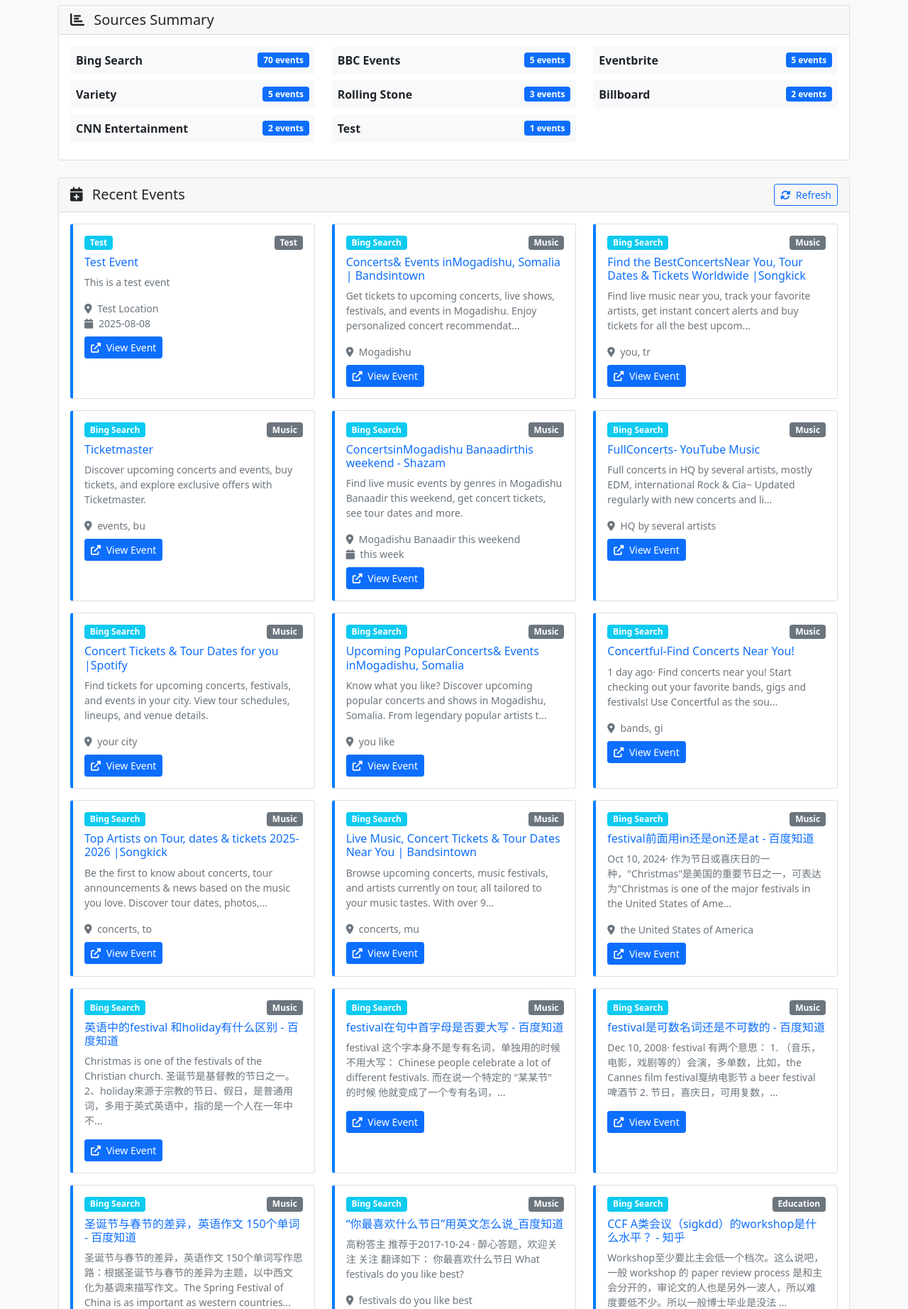
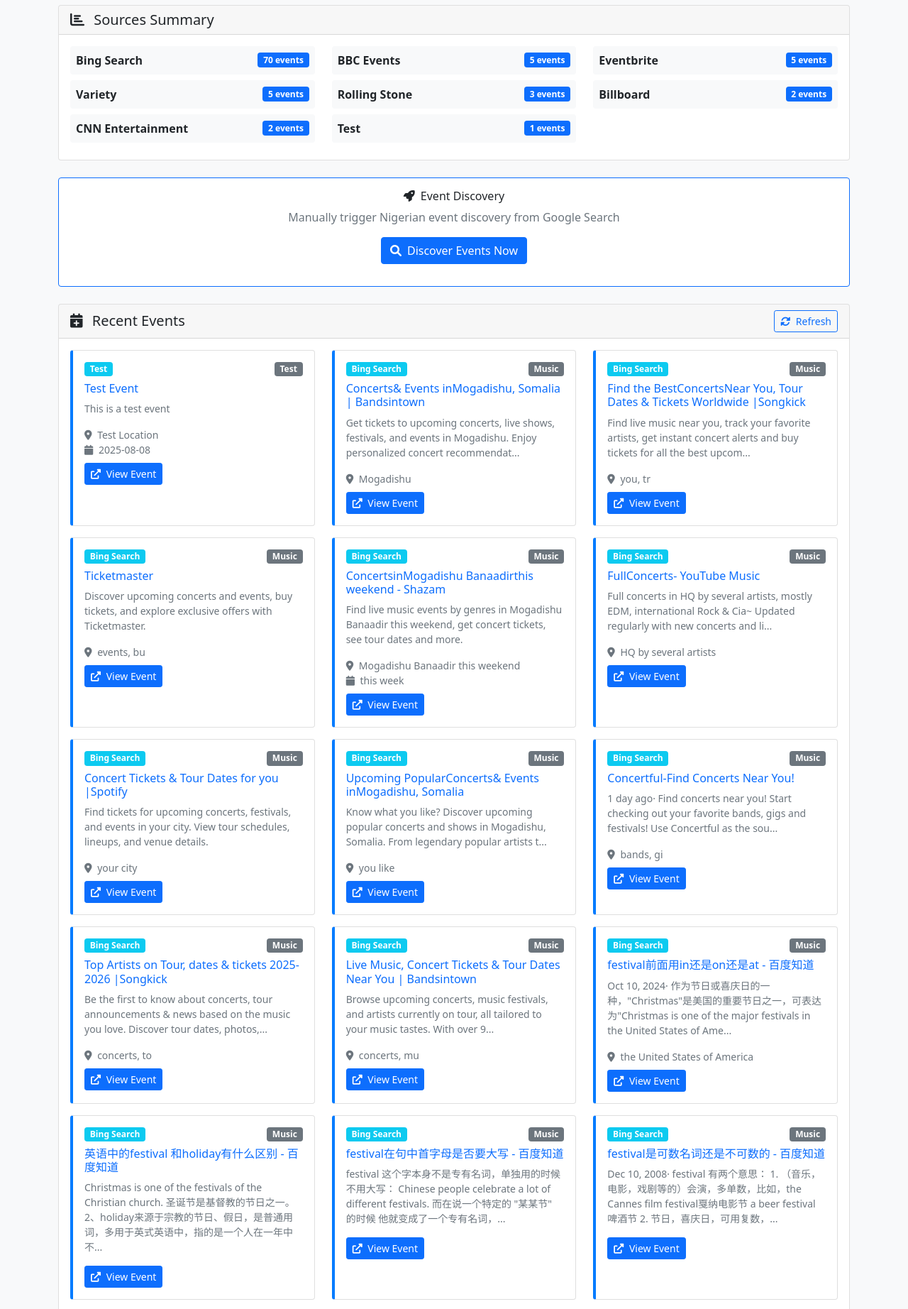
Before and after one commit to Giftson-Techy/Nigerian-Event-Pipeline, a Flask app: page / in a window 1280 px wide. Shown: the part 302-2146 px from the top of the page at 71% size. Run offline with Flask 3, Linux system fonts and the light colour scheme; data comes from the database, SQL or seed files in the repository.

Commit message:
Trigger button

```diff
--- a/web/templates/index.html
+++ b/web/templates/index.html
@@ -93,6 +93,22 @@
                     </div>
                     {% endfor %}
                 </div>
+            </div>
+        </div>
+    </div>
+</div>
+
+<!-- Manual Event Discovery Trigger -->
+<div class="row mb-4">
+    <div class="col-12">
+        <div class="card border-primary">
+            <div class="card-body text-center">
+                <h6 class="card-title"><i class="fas fa-rocket me-2"></i>Event Discovery</h6>
+                <p class="text-muted mb-3">Manually trigger Nigerian event discovery from Google Search</p>
+                <button class="btn btn-primary" onclick="triggerEventDiscovery()">
+                    <i class="fas fa-search me-2"></i>Discover Events Now
+                </button>
+                <div id="trigger-status" style="margin-top: 15px;"></div>
             </div>
         </div>
     </div>
```
